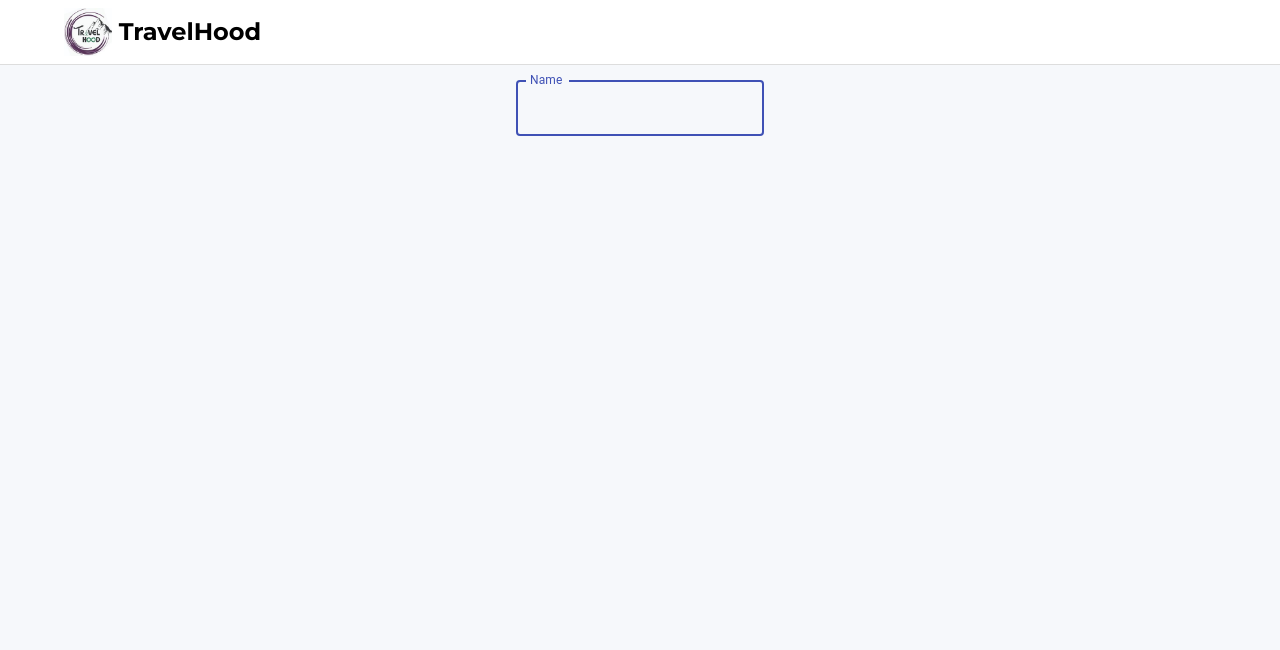
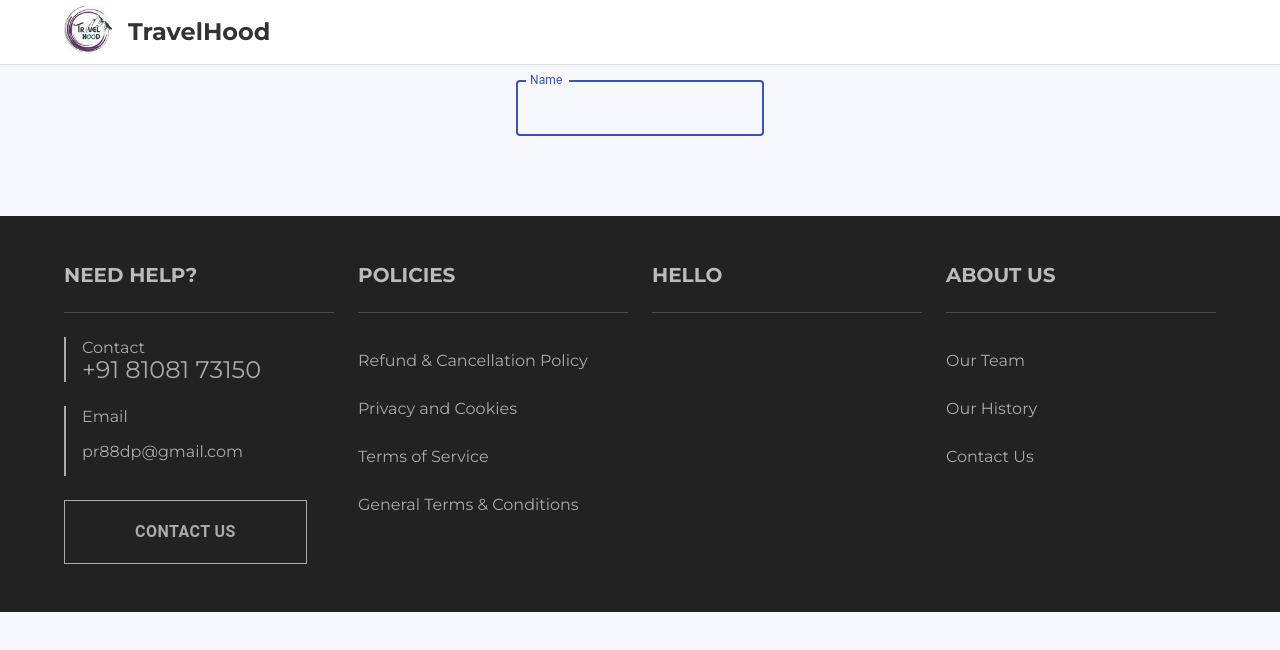
Before and after one commit to Pradeep17Jadhav/TravelhoodTours, a React (Create React App) app in the folder client/: page /admin/addTrek in a window 1280 px wide. Shown: the top 650 px of the page. Built offline with nearby package versions, Linux system fonts and the light colour scheme.

Commit message:
implemented Image gallery and UI improvements

```diff
--- a/client/package.json
+++ b/client/package.json
@@ -16,6 +16,7 @@
     "nodemon": "^2.0.13",
     "react": "^17.0.2",
     "react-dom": "^17.0.2",
+    "react-image-gallery": "^1.2.7",
     "react-router-dom": "^5.2.1",
     "react-scripts": "4.0.3",
     "web-vitals": "^1.1.2"
--- a/client/src/App.js
+++ b/client/src/App.js
@@ -4,6 +4,7 @@ import Homepage from "./Pages/Homepage/Homepage";
 import Trek from "./Pages/Trek/Trek";
 import AddTrek from "./Pages/AddTrek/AddTrek";
 import AppBar from "./Components/AppBar/AppBar";
+import Footer from './Components/Footer/Footer'
 import {
     BrowserRouter as Router,
     Route,
@@ -24,9 +25,7 @@ function App() {
                     <Route path="/admin/addTrek" component={AddTrek} />
                 </Switch>
             </Router>
-
-            {/* <Homepage /> */}
-            {/* <Trek /> */}
+            <Footer />
         </div>
     );
 }
--- a/client/src/Components/AppBar/AppBar.css
+++ b/client/src/Components/AppBar/AppBar.css
@@ -13,4 +13,9 @@
 .appbar-logo {
     height: 48px;
     width: 48px;
+    margin-right: 16px;
 }
+
+a:hover {
+    color: var(--text);
+}
--- a/client/src/Components/AppBar/AppBar.js
+++ b/client/src/Components/AppBar/AppBar.js
@@ -5,10 +5,12 @@ import logo from '../../Resources/logo/logo_circle.jpg'
 export default function AppBar(props) {
     return (
         <div className="appbar">
-            <img className="appbar-logo" src={logo} alt="Logo"/>
-            <h2>
-                &nbsp;TravelHood
-            </h2>
+            <a href="/">
+                <img className="appbar-logo" src={logo} alt="Logo" />
+            </a>
+            <a href="/">
+                <h2>TravelHood</h2>
+            </a>
         </div>
     )
 }
--- a/client/src/Components/FloatingPricing/FloatingPricing.css
+++ b/client/src/Components/FloatingPricing/FloatingPricing.css
@@ -11,13 +11,14 @@
     border-top: 1px solid #f8f8f8;
 }
 
-@media (min-width: 960px)  {
+@media (min-width: 960px) {
     .floatingPricing {
         display: none;
     }
 }
 
-.floatingPricing .price-box, .floatingPricing .next-date {
+.floatingPricing .price-box,
+.floatingPricing .next-date {
     font-size: 12px;
     float: left;
     padding: 0px 16px;
@@ -26,13 +27,13 @@
 .floatingPricing .price {
     font-size: 1.3em;
     font-weight: 600;
-    color: rgba(0,0,0,0.87);
+    color: rgba(0, 0, 0, 0.87);
 }
 
 .floatingPricing .date {
     font-size: 1.3em;
     font-weight: 600;
-    color: rgba(0,0,0,0.87);
+    color: rgba(0, 0, 0, 0.87);
 }
 
 .floatingPricing .contact-booking {
@@ -46,6 +47,10 @@
     float: right;
 }
 
-.floatingPricing button, .floatingPricing button:hover {
-    background-color: #4787E8;
+.floatingPricing button {
+    background-color: var(--primary);
 }
+
+.floatingPricing button:hover {
+    background-color: var(--primaryHover);
+}
--- a/client/src/Components/Footer/Footer.css
+++ b/client/src/Components/Footer/Footer.css
@@ -21,7 +21,7 @@
 }
 
 .footer a:hover {
-    color: #fff;
+    color: var(--primary);
     transition: 0.2s;
 }
 
--- a/client/src/Components/Pricing/Pricing.css
+++ b/client/src/Components/Pricing/Pricing.css
@@ -11,32 +11,30 @@
     top: 97px;
 }
 
-@media (min-width: 960px)  {
+@media (min-width: 960px) {
     .pricing {
         display: block;
     }
 }
 
-
-.pricing .price-box, .pricing .next-date {
-    display:inline-block;
+.pricing .price-box,
+.pricing .next-date {
+    display: inline-block;
     border-bottom: 2px solid var(--primary);
     padding-bottom: 16px;
     margin-bottom: 24px;
 }
 
 .pricing .price {
-    font-size: 2.5em;
+    font-size: 2.2em;
     font-weight: 600;
     color: var(--primary);
 }
 
 .pricing .date {
-    color: var(--primary);
-    font-size: 1.5em;
+    font-size: 1.2em;
     font-weight: 600;
 }
-
 
 .pricing .contact-booking {
     text-align: center;
@@ -46,11 +44,12 @@
 }
 
 .pricing button {
-    background-color: #4787E8;
+    background-color: var(--primary);
     padding: 6px 8px;
     width: 100%;
 }
+
 .pricing button:hover {
-    background-color: #60a0ff;
+    background-color: var(--primaryHover);
     width: 100%;
 }
--- a/client/src/Pages/Homepage/Homepage.js
+++ b/client/src/Pages/Homepage/Homepage.js
@@ -2,14 +2,12 @@ import React from 'react';
 import './Homepage.css';
 import UpcomingTreks from '../../Modules/UpcomingTreks/UpcomingTreks';
 import Holidays from '../../Modules/Holidays/Holidays';
-import Footer from '../../Components/Footer/Footer'
 
 export default function Homepage() {
     return (
         <div className="homepage">
             <UpcomingTreks></UpcomingTreks>
             <Holidays></Holidays>
-            <Footer></Footer>
         </div>
     );
 }
--- a/client/src/Pages/Trek/Trek.css
+++ b/client/src/Pages/Trek/Trek.css
@@ -3,7 +3,8 @@
     width: 100%;
 }
 
-.trek .trek-left-section, .trek .trek-right-section {
+.trek .trek-left-section,
+.trek .trek-right-section {
     padding: 0px !important;
 }
 
@@ -29,7 +30,12 @@
     border-radius: 4px;
     background-color: #fff;
     padding: 24px 24px;
-    margin: 32px 16px;
+    margin: 24px 16px;
+}
+
+.trek-name {
+    line-height: 1.2em;
+    margin: 8px 0px;
 }
 
 .trek .title .location {
@@ -42,6 +48,7 @@
     justify-content: center;
     font-size: 0.9em;
 }
+
 
 .trek .details-item-info {
     margin-left: 16px;
@@ -56,6 +63,11 @@
 
 .trek .details-item svg {
     font-size: 3em;
+    color: var(--primaryDark);
+    transition: 0.3s;
+}
+
+.trek .details-item:hover svg {
     color: var(--primary);
 }
 
@@ -81,11 +93,16 @@
 .trek .sub-heading {
     font-size: 1.2em;
     font-weight: 600;
+    padding: 8px 0px;
 }
 
 .trek .description {
     line-height: 1.8em;
     text-justify: inter-word;
+}
+
+.trek .itinerary ul {
+    padding-left: 24px !important;
 }
 
 .trek .itinerary .itenerary-day {
@@ -98,20 +115,23 @@
 }
 
 .trek .itinerary .description {
-    padding-left: 48px;
+    padding-left: 24px;
 }
 
 .trek .more-details .points {
     margin-left: 24px;
 }
 
-.trek .more-details .trek-info, .trek .more-details .things-to-carry, .trek .more-details .difficulty {
+.trek .more-details .trek-info,
+.trek .more-details .things-to-carry,
+.trek .more-details .difficulty {
     line-height: 1.8em;
     text-justify: inter-word;
     margin-bottom: 24px;
 }
 
-.trek .included-item, .trek .excluded-item {
+.trek .included-item,
+.trek .excluded-item {
     display: flex;
     margin-bottom: 8px;
 }
@@ -127,9 +147,34 @@
 }
 
 .trek .icon.cross-icon {
-    color: var(--FreeSpeechRed);
+    color: var(--warning);
 }
 
 .trek .location-map {
     max-width: 820px;
 }
+
+@media (max-width: 720px) {
+    .trek .title,
+    .trek .details,
+    .trek .highlights,
+    .trek .overview,
+    .trek .itinerary,
+    .trek .more-details,
+    .trek .included-excluded,
+    .trek .location-map {
+        padding: 16px 16px;
+    }
+    .trek .details {
+        padding: 16px 0px;
+    }
+    .trek .itinerary .description {
+        padding-left: 0px;
+    }
+}
+
+@media (max-width: 480px) {
+    body {
+        font-size: 0.8em;
+    }
+}
--- a/client/src/Pages/Trek/Trek.js
+++ b/client/src/Pages/Trek/Trek.js
@@ -1,7 +1,7 @@
 import React, { useState, useEffect } from 'react';
 import { Grid } from '@material-ui/core';
 import './Trek.css';
-import { Map, GoogleApiWrapper, Marker } from 'google-maps-react';
+import ImageGallery from 'react-image-gallery'; //Documentation - https://www.npmjs.com/package/react-image-gallery
 import Pricing from "../../Components/Pricing/Pricing";
 import FloatingPricing from "../../Components/FloatingPricing/FloatingPricing";
 import LocationOnOutlinedIcon from "@material-ui/icons/LocationOnOutlined";
@@ -15,22 +15,31 @@ import axios from "axios";
 import { useParams } from 'react-router-dom';
 
 export default function Trek(props) {
-    console.log("trek exec started");
     const [trek, setTrek] = useState([]);
     const id = useParams().id;
     let location = { lat: 19.020473, lng: 72.843323 };
-
     let trekDate = new Date(trek.date).toUTCString().substring(5, 17);
 
-    console.log("useeffect defined");
     useEffect(() => {
-        console.log("useeffet executed");
         axios.get("/trekID/" + id).then((response) => {
-            console.log("settrek triggered:", response.data[0])
             setTrek(response.data[0]);
         });
     }, []);
-    console.log("useeffect define end");
+
+    const images = [
+        {
+            original: 'https://picsum.photos/id/1018/1000/600/',
+            thumbnail: 'https://picsum.photos/id/1018/250/150/',
+        },
+        {
+            original: 'https://picsum.photos/id/1015/1000/600/',
+            thumbnail: 'https://picsum.photos/id/1015/250/150/',
+        },
+        {
+            original: 'https://picsum.photos/id/1019/1000/600/',
+            thumbnail: 'https://picsum.photos/id/1019/250/150/',
+        },
+    ];
 
     return (
         <div className="trek">
@@ -108,7 +117,7 @@ export default function Trek(props) {
 
 
                         <div className="images">
-                            <img src={trek.thumbnailUrl} alt={trek.name} />
+                            <ImageGallery items={images} />
                         </div>
 
                         <div className="highlights">
--- a/client/src/index.css
+++ b/client/src/index.css
@@ -1,7 +1,10 @@
+@import "../node_modules/react-image-gallery/styles/css/image-gallery.css";
 :root {
     --primary: #00CC99;
-  --text: rgba(0,0,0,87);
-  --FreeSpeechRed: #bf1000;
+    --primaryHover: #03daa4;
+    --primaryDark: #007c5d;
+    --text: rgba(0, 0, 0, 0.8);
+    --warning: #bf1000;
 }
 
 body {
@@ -12,33 +15,45 @@ body {
     -webkit-font-smoothing: antialiased;
     -moz-osx-font-smoothing: grayscale;
     line-height: 1.4em;
+    -webkit-touch-callout: none;
+    /* iOS Safari */
+    -webkit-user-select: none;
+    /* Safari */
+    -khtml-user-select: none;
+    /* Konqueror HTML */
+    -moz-user-select: none;
+    /* Old versions of Firefox */
+    -ms-user-select: none;
+    /* Internet Explorer/Edge */
+    user-select: none;
+    /* Non-prefixed version, currently */
+}
 
-  -webkit-touch-callout: none; /* iOS Safari */
-  -webkit-user-select: none; /* Safari */
-    -khtml-user-select: none; /* Konqueror HTML */
-      -moz-user-select: none; /* Old versions of Firefox */
-      -ms-user-select: none; /* Internet Explorer/Edge */
-          user-select: none; /* Non-prefixed version, currently */
+@media (max-width: 720px) {
+    body {
+        font-size: 0.9em;
+    }
+}
 
-    /* font-size: 1em;
-  background-image: url("./Components/UnderConstructionPage/bg.jpg");
-  background: linear-gradient(-45deg, #ee7752, #e73c7e, #23a6d5, #23d5ab);
-	background-size: 400% 400%;
-	animation: gradient 15s ease infinite;
-	height: 100vh; */
+@media (max-width: 480px) {
+    body {
+        font-size: 0.8em;
+    }
 }
 
 a {
     text-decoration: none;
     transition: 0.3s;
+    color: var(--text);
 }
-
-.a:hover {
+a:hover {
     transition: 0.3s;
 }
 
+button {
+    font-weight: 600 !important;
+}
 
 code {
-  font-family: source-code-pro, Menlo, Monaco, Consolas, 'Courier New',
-    monospace;
+    font-family: source-code-pro, Menlo, Monaco, Consolas, 'Courier New', monospace;
 }
```
Also changed, not shown: 2 other files (tests, documents, lock files or other folders). Lines whose indentation alone changed are shown as unchanged.
